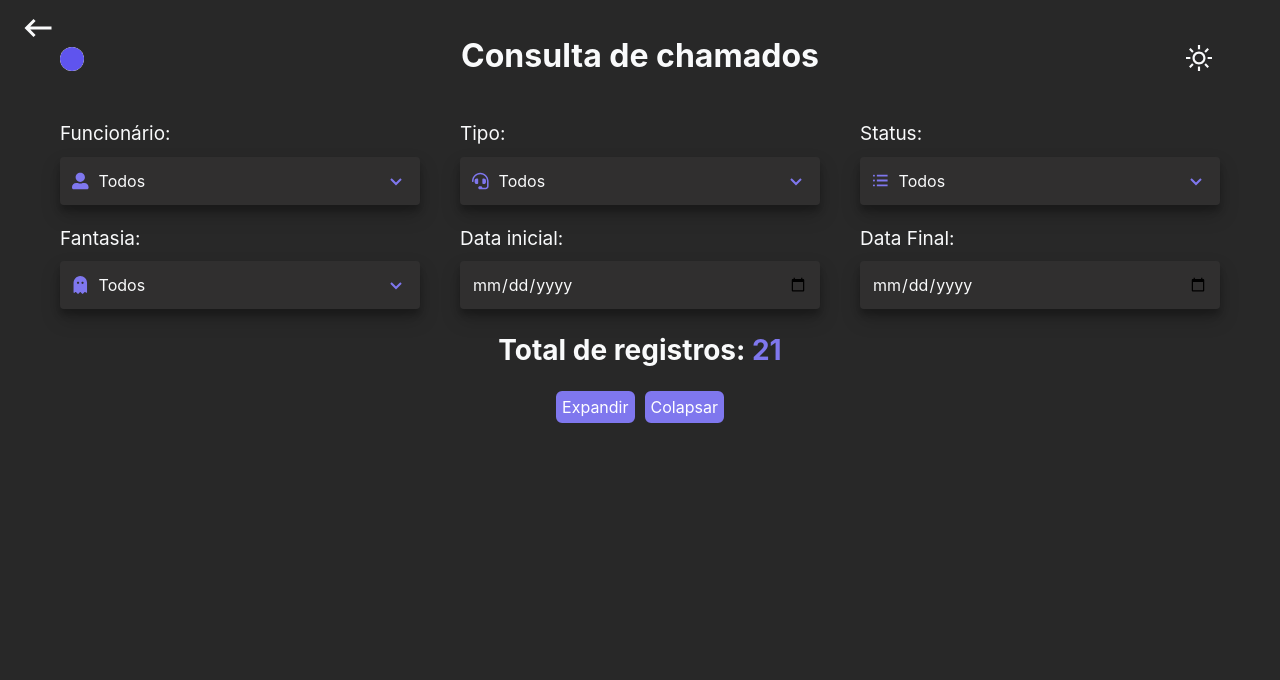
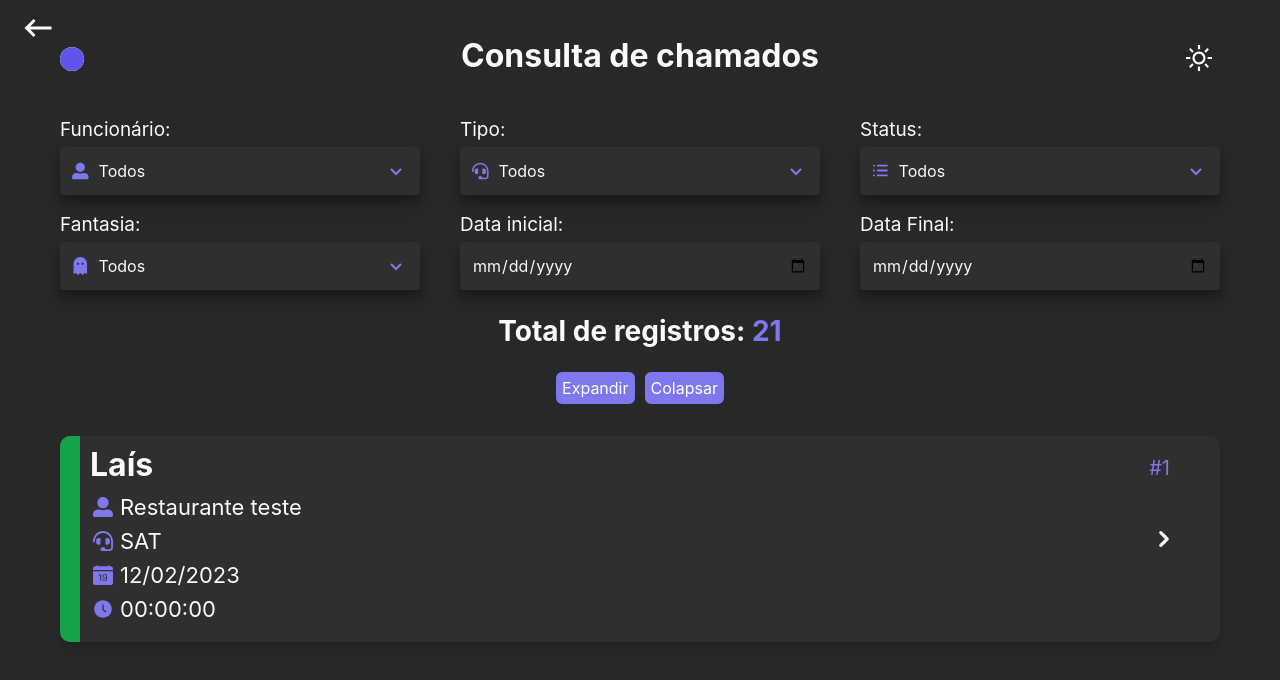
Before and after one commit to EnzoSylvestrin/helpDesk, a Next.js app: page /Consulta in a window 1280 px wide. Shown: the top 680 px of the page. Built offline with nearby package versions, Linux system fonts and the light colour scheme.

Commit message:
Criando cards da consulta

```diff
--- a/src/Components/Text.tsx
+++ b/src/Components/Text.tsx
@@ -18,7 +18,7 @@ export const Text = ({children, size = 'md', className, align = 'left', ...props
     return (
         <Comp
             className={clsx(
-                'text-neutral-900 dark:text-gray-50',
+                'leading-none text-neutral-900 dark:text-gray-50',
                 {
                     'text-sm': size === 'sm',
                     'text-md': size === 'md',
--- a/src/pages/Consulta.tsx
+++ b/src/pages/Consulta.tsx
@@ -1,7 +1,11 @@
-import { useState } from 'react';
+import { MouseEvent, useState } from 'react';
 
+import { IconType } from 'react-icons/lib';
 import { FaGhost, FaHeadset, FaUserAlt } from 'react-icons/fa';
 import { TfiMenuAlt } from 'react-icons/tfi';
+import { HiChevronRight } from 'react-icons/hi';
+import { BsFillCalendarDateFill } from 'react-icons/bs';
+import { AiFillClockCircle } from 'react-icons/ai';
 
 import { OptionsFunc } from '@/Utils/Options';
 
@@ -11,10 +15,36 @@ import { Text } from '@/Components/Text';
 import { Input } from '@/Components/Input';
 import { Heading } from '@/Components/Heading';
 import { Button } from '@/Components/Button';
+import { Icon } from '@/Components/Icon';
 
 const Consulta = () => {
 
     const [theme, setTheme] = useState<'dark' | 'light'>('dark');
+
+    const listIcons: IconType[] = [
+        FaUserAlt,
+        FaHeadset,
+        BsFillCalendarDateFill,
+        AiFillClockCircle
+    ]
+
+    const listDados: string[] = [
+        "Restaurante teste",
+        "SAT",
+        "12/02/2023",
+        "00:00:00"
+    ]
+
+    const HandleCardClick = (e: MouseEvent<HTMLDivElement>) => {
+        const CardDescription = e.currentTarget.children[2];
+        console.log(CardDescription.className);
+        if (CardDescription.className.indexOf('!flex') > -1) {
+            CardDescription.className = CardDescription.className.replace('!flex', '');
+        }
+        else {
+            CardDescription.className += ' !flex';
+        }
+    }
 
     return (
         <>
@@ -71,6 +101,33 @@ const Consulta = () => {
                             <Button text='Colapsar' size="sm" />
                         </div>
                     </div>
+                    <div className='w-full h-auto flex items-center flex-col py-5 px-[60px] justify-center'>
+                        <div
+                            className='w-full h-full px-5 py-[10px] pl-[30px] rounded-[10px] flex flex-col my-3 relative cursor-pointer shadow-[rgba(0,_0,_0,_0.1)_0px_10px_15px_-3px,_rgba(0,_0,_0,_0.05)_0px_4px_6px_-2px] bg-InputColorLight dark:bg-InputColorDark'
+                            onClick={(e) => HandleCardClick(e)}
+                        >
+                            <div className='absolute left-0 top-0 h-full w-5 rounded-tl-[10px] rounded-bl-[10px] bg-green-600' />
+                            <div className='relative'>
+                                <Heading size='lg' className='mb-2 leading-[1.2]'>Laís</Heading>
+                                {
+                                    listIcons.map((element, i) => {
+                                        return <div className='flex items-center justify-start gap-1 my-3' key={i}>
+                                            <Icon icon={element} size={20} className="w-[26px]" colored/>
+                                            <Text className='!text-[22px]'>{listDados[i]}</Text>
+                                        </div>
+                                    })
+                                }
+                                <Icon icon={HiChevronRight} size={32} className="absolute top-[50%] right-[20px] -translate-y-[50%] transition-transform duration-[400ms]" />
+                                <Text size='lg' className='absolute top-[11.5px] right-[30px] !text-[var(--main)]'>#1</Text>
+                            </div>
+                            <div className='flex-col w-full my-2 flex-1' style={{display: 'none'}}>
+                                <Heading size='sm' className="mb-[5px]">Descrição:</Heading>
+                                <div className='w-full flex items-center cursor-text'>
+                                    <Text className={'!text-[19px]'}>Mensagem de teste eeeeeeeeeeeeeeeeeeeeeeeeeeeeeeeeeeeeeeeeeeeeeeeee</Text>
+                                </div>
+                            </div>
+                        </div>
+                    </div>
                 </main>
             </section>
         </>
--- a/tailwind.config.js
+++ b/tailwind.config.js
@@ -14,6 +14,8 @@ module.exports = {
         lightColor: 'rgb(249 250 251)',
         InputColorDark: '#302f2f',
         InputColorLight: '#e6e6e6',
+        CardDarkColor: '#242424',
+        CardLightColor: '#a5a7a8'
       },
       screens: {
         xs: '450px',
```
